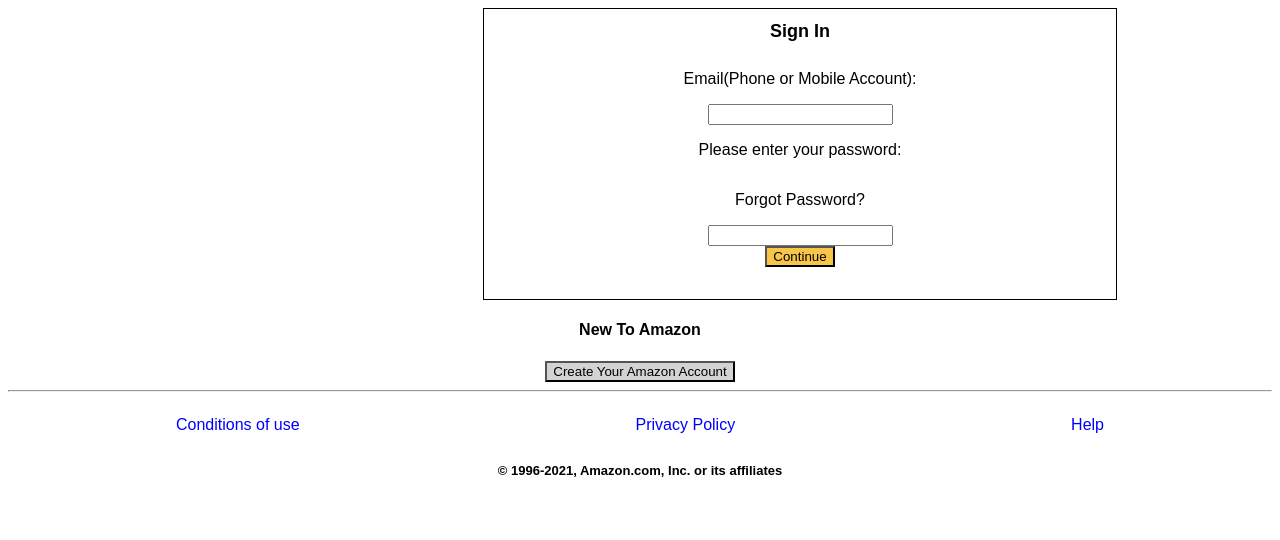
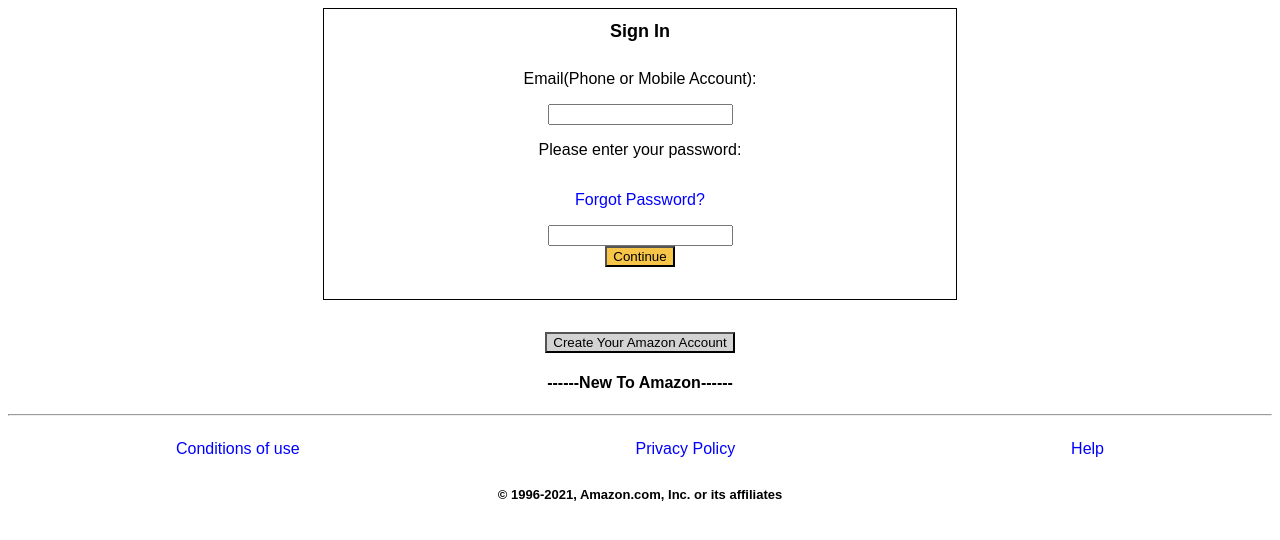
Before and after one commit to octocat/Hello-World, a PHP site: page /amazon.html in a window 1280 px wide. Shown: the top 540 px of the page. Run offline with PHP 8.4, Linux system fonts and the light colour scheme.

Commit message:
final amazon

```diff
--- a/amazon.css
+++ b/amazon.css
@@ -9,8 +9,9 @@
 
 .container {
     display: flex;
-    margin-left: 475px;
+
     flex-direction: column;
+    margin:auto;
     width: 50%;
     height: 100%;
     justify-content: center;
@@ -31,6 +32,7 @@
 .createAccount {
     background-color: lightgray;
 }
+
 
 
 
--- a/amazon.html
+++ b/amazon.html
@@ -13,13 +13,15 @@
     <p>Email(Phone or Mobile Account):</p>
     <form><input type="email"></form>
     <p>Please enter your password:</p>
-    <p>Forgot Password?</p>
+        <p style="color: blue;">Forgot Password?</p>
+
     <form><input type="password"></form>
     <button>Continue</button>
     <p class="needHelp"></p>
   </div>
-<h4 class="newToAmazon">New To Amazon</h4>
+  <p>    </p>
 <button class="createAccount">Create Your Amazon Account</button>
+<h4 class="newToAmazon">------New To Amazon------</h4>
 
 </body>
 <hr>
```
